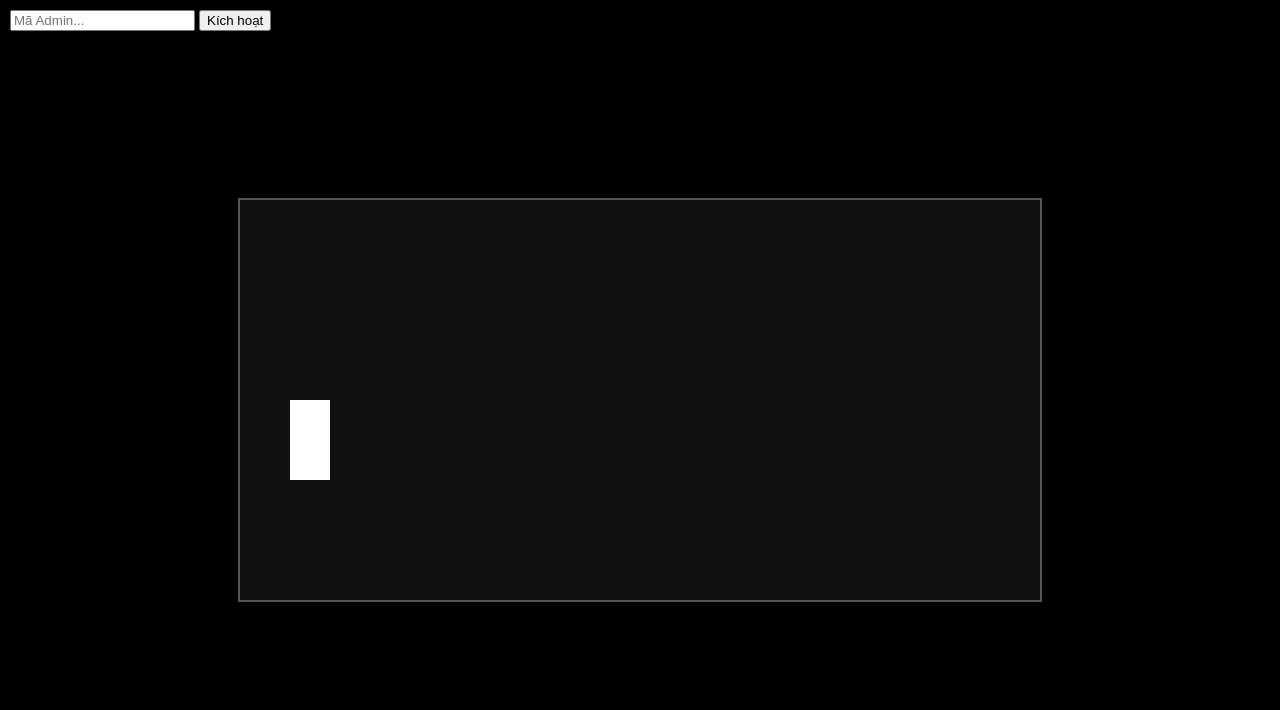
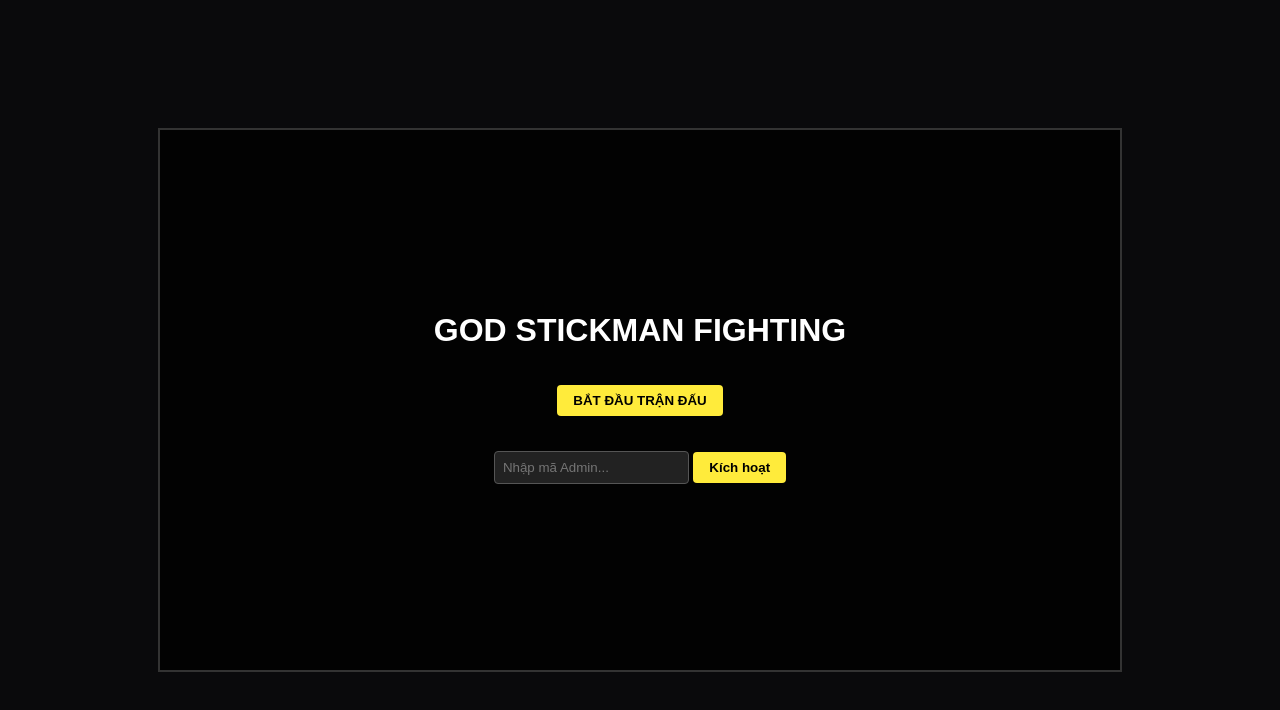
Before and after one commit to anhdzhahahav2-jpg/Anhdz, a plain HTML site: page index.html in a window 1280 px wide. Drawn offline with Linux system fonts and the light colour scheme.

Commit message:
Update index.html

```diff
--- a/index.html
+++ b/index.html
@@ -2,37 +2,59 @@
 <html lang="vi">
 <head>
     <meta charset="UTF-8">
-    <title>God Stickman</title>
+    <title>God Stickman Fighting</title>
     <style>
-        body { margin: 0; background: #000; display: flex; justify-content: center; align-items: center; height: 100vh; color: white; }
-        canvas { border: 2px solid #555; background: #111; }
-        #ui { position: absolute; top: 10px; left: 10px; }
+        body { margin: 0; background: #0a0a0c; color: white; display: flex; justify-content: center; align-items: center; height: 100vh; overflow: hidden; font-family: sans-serif; }
+        #game-wrapper { width: 100vw; height: 100vh; max-width: 960px; max-height: 540px; background: #141419; position: relative; border: 2px solid #333; }
+        canvas { width: 100%; height: 100%; display: block; }
+        #overlay { position: absolute; inset: 0; background: rgba(0,0,0,0.9); z-index: 10; display: flex; flex-direction: column; justify-content: center; align-items: center; gap: 15px; }
+        input { background: #222; color: white; border: 1px solid #555; padding: 8px; border-radius: 4px; }
+        button { cursor: pointer; padding: 8px 16px; background: #ffeb3b; border: none; font-weight: bold; border-radius: 4px; }
     </style>
 </head>
 <body>
-    <div id="ui">
-        <input type="text" id="code" placeholder="Mã Admin...">
-        <button onclick="check()">Kích hoạt</button>
-        <p id="msg"></p>
+
+<div id="game-wrapper">
+    <div id="overlay">
+        <h1>GOD STICKMAN FIGHTING</h1>
+        <button onclick="startGame()">BẮT ĐẦU TRẬN ĐẤU</button>
+        <div style="margin-top:20px;">
+            <input type="text" id="adminCode" placeholder="Nhập mã Admin...">
+            <button onclick="checkAdmin()">Kích hoạt</button>
+        </div>
+        <div id="msg" style="margin-top:10px; font-weight:bold;"></div>
     </div>
-    <canvas id="gameCanvas" width="800" height="400"></canvas>
+    <canvas id="gameCanvas" width="960" height="540"></canvas>
+</div>
 
-    <script>
-        const canvas = document.getElementById('gameCanvas');
-        const ctx = canvas.getContext('2d');
+<script>
+    const canvas = document.getElementById('gameCanvas');
+    const ctx = canvas.getContext('2d');
 
-        // Vẽ thử nhân vật để kiểm tra
+    function checkAdmin() {
+        const code = document.getElementById('adminCode').value.trim().toLowerCase();
+        const msg = document.getElementById('msg');
+        if (code === 'anhdzvcl_god') {
+            msg.style.color = "#4caf50";
+            msg.innerText = "⭐ Đã kích hoạt Bất Tử!";
+        } else {
+            msg.style.color = "#f44336";
+            msg.innerText = "❌ Mã sai!";
+        }
+    }
+
+    function startGame() {
+        document.getElementById('overlay').style.display = 'none';
+        animate();
+    }
+
+    function animate() {
+        ctx.fillStyle = "#0a0a0c";
+        ctx.fillRect(0, 0, canvas.width, canvas.height);
         ctx.fillStyle = "white";
-        ctx.fillRect(50, 200, 40, 80);
-
-        function check() {
-            const code = document.getElementById('code').value;
-            if (code === 'anhdzvcl_god') {
-                document.getElementById('msg').innerText = "Đã bật Bất Tử!";
-            } else {
-                document.getElementById('msg').innerText = "Sai mã!";
-            }
-        }
-    </script>
+        ctx.fillRect(450, 220, 60, 100); // Nhân vật minh họa
+        requestAnimationFrame(animate);
+    }
+</script>
 </body>
 </html>
```
